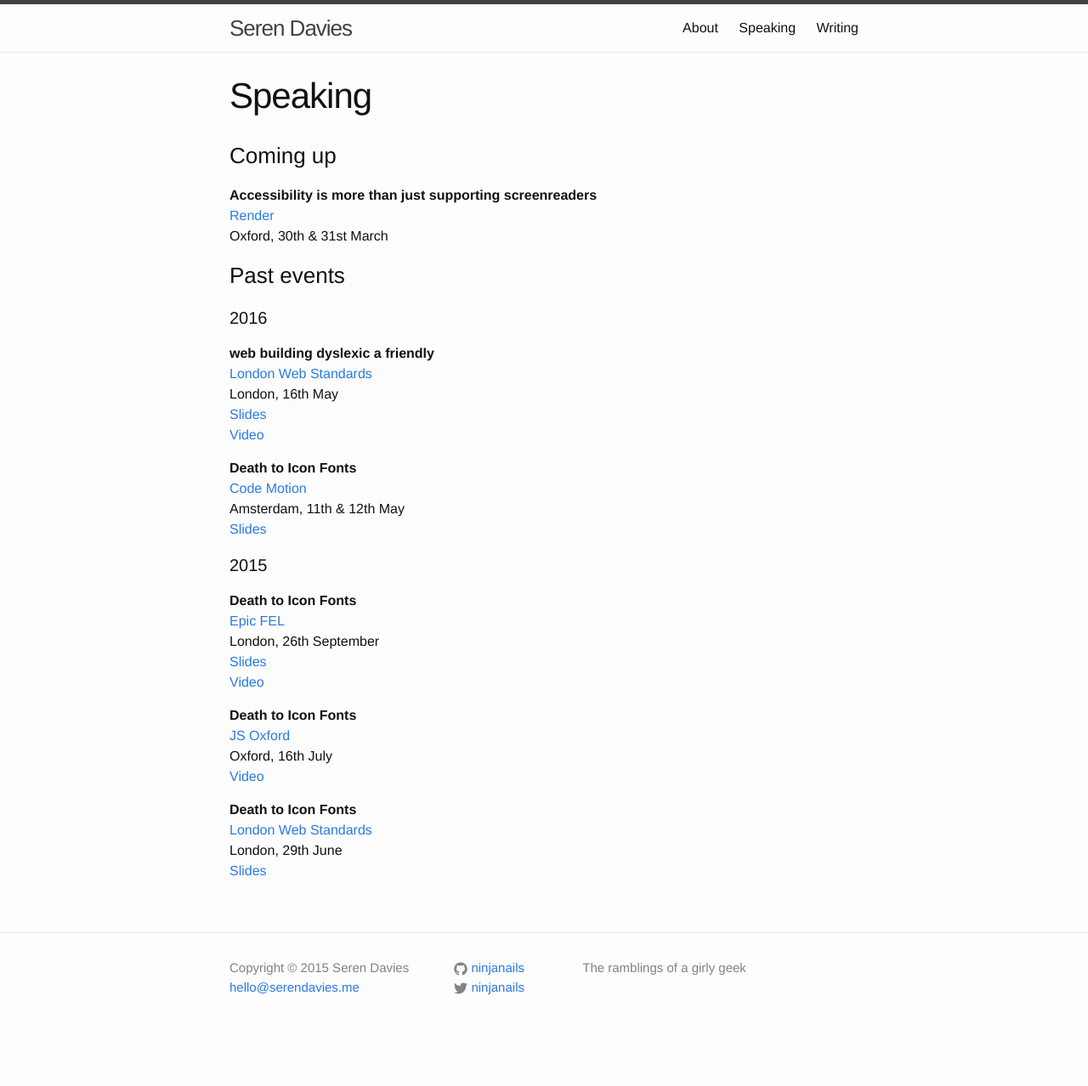
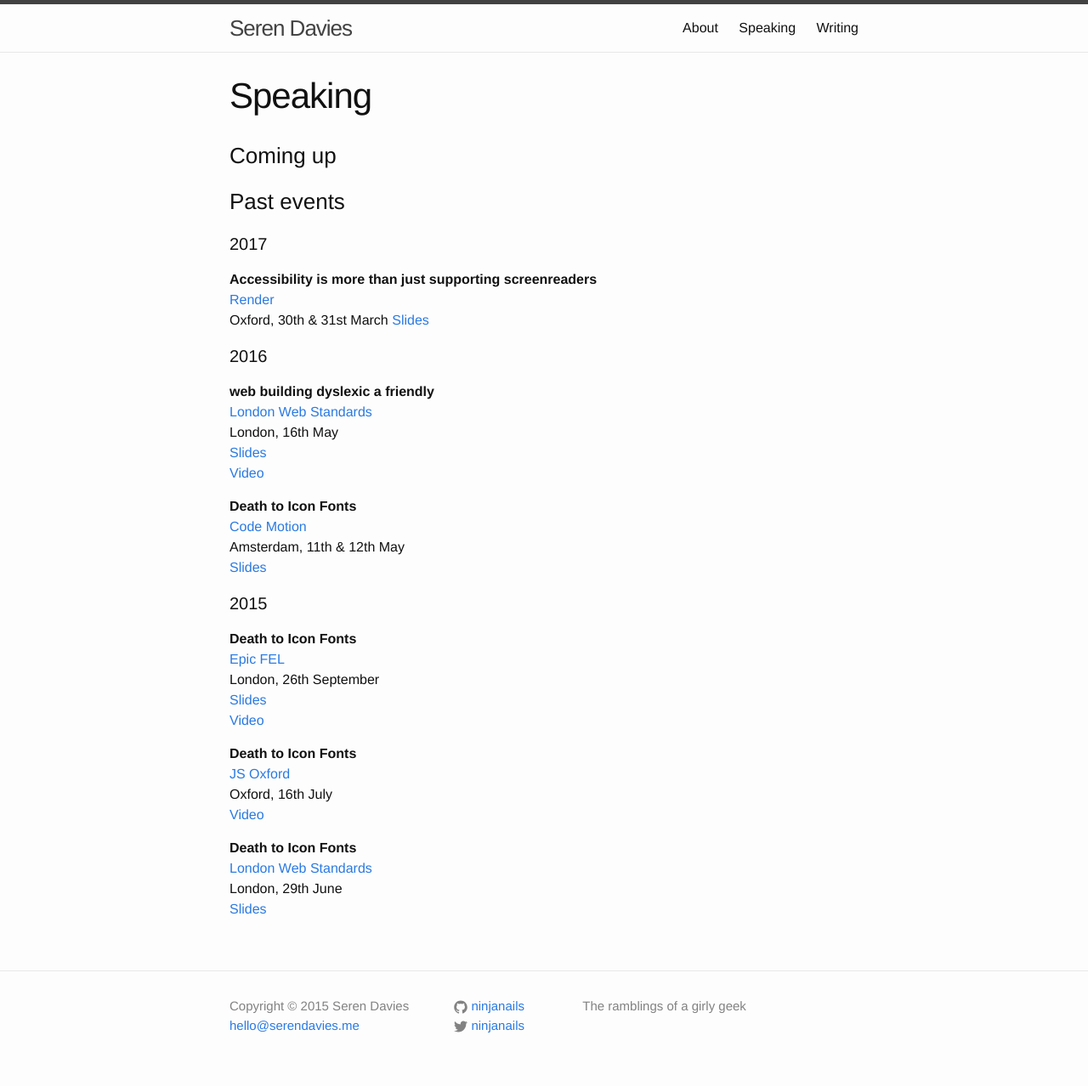
Before and after one commit to ninjanails/ninjanails.github.io, a Jekyll site: the page built from speaking.md, in a window 1280 px wide. Shown: the whole page at 85% size. Built offline with Jekyll 4.4.1, drawn with Linux system fonts in a browser that asks for light colours; before the commit the page ends 1233 px from its top, so only the background shows below that.

Commit message:
Update speaking.md
Move Render to past event and add link to slides

```diff
--- a/speaking.md
+++ b/speaking.md
@@ -6,11 +6,14 @@ permalink: /speaking/
 
 ### Coming up
 
+### Past events
+
+#### 2017
+
 **Accessibility is more than just supporting screenreaders** <br>
 [Render](http://2017.render-conf.com//) <br>
 Oxford, 30th & 31st March
-
-### Past events
+[Slides](https://speakerdeck.com/ninjanails/accessibility-is-more-than-just-supporting-screenreaders)
 
 #### 2016
 
```
